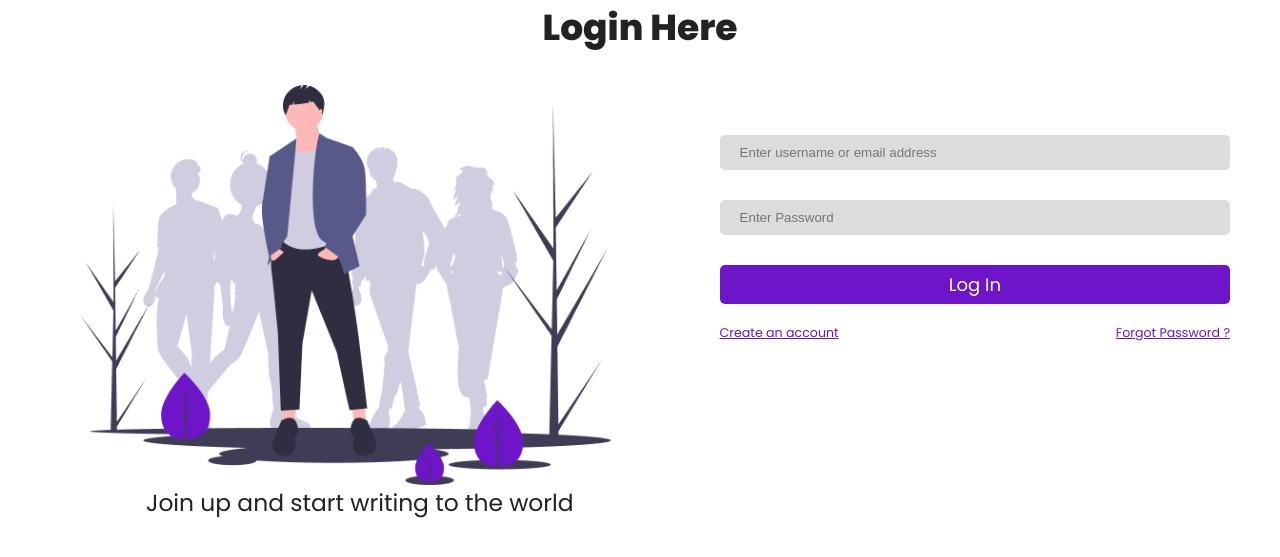
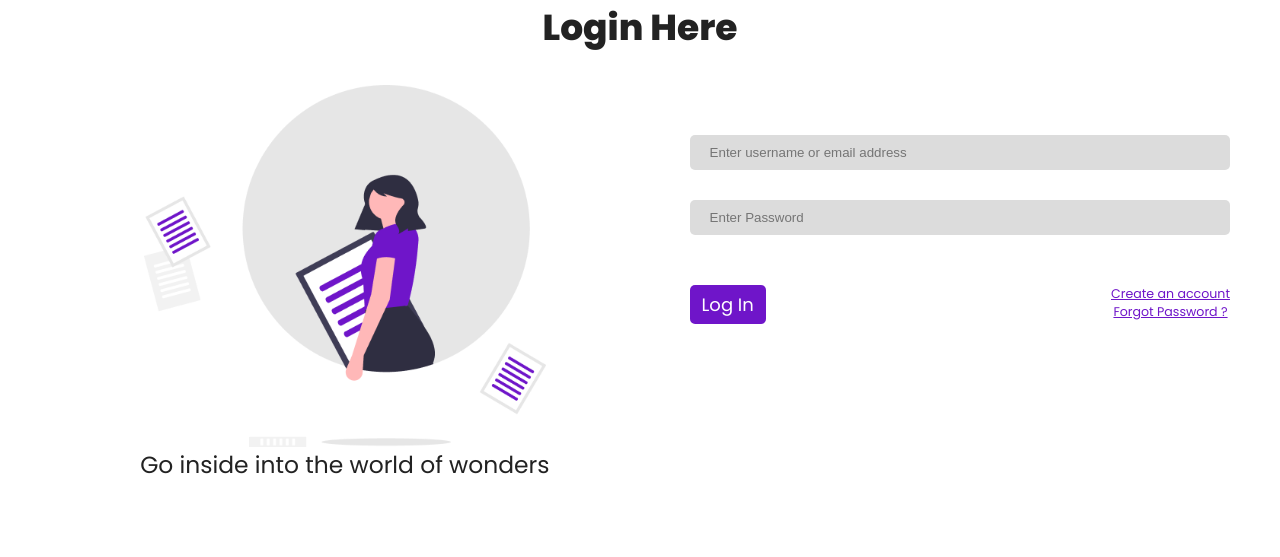
Before and after one commit to sivanandini029/artifact, a PHP site: page /login.html in a window 1280 px wide. Shown: the part 80-637 px from the top of the page. Run offline with PHP 8.4, Linux system fonts and the light colour scheme.

Commit message:
artifact

```diff
--- a/login.html
+++ b/login.html
@@ -29,23 +29,24 @@
             <div class="main-container">
                 <div class="image-container">
                     <div class="image">
-                        <img src="assets/undraw_stand_out_1oag 1.png">
+                        <img src="assets/undraw_my_documents_ym8x 1.png">
                     </div>
-                    <div class="image-description">Join up and start writing to the world</div>
+                    <div class="image-description">Go inside into the world of wonders</div>
                 </div>
                 <div class="form">
                     <form name="myForm">
                         <input type="text" name="name" placeholder="Enter username or email address">
                         <input type="password" name="password" placeholder="Enter Password">
                      </form>
+                    <div class="log-in">
                         <div class="register-container">
                             <a href="#" class="button register">Log In</a>
                         </div>
                         <div class="login-footer">
                             <a href="#" class="primary-link">Create an account</a>
                             <a href="#" class="primary-link">Forgot Password ?</a>
-
                         </div>
                     </div>
                 </div>
             </div>
+        </div>
--- a/style/login.css
+++ b/style/login.css
@@ -1,3 +1,6 @@
+.main-container .image-container .image img {
+    width: 60%;
+}
 .form{
     padding-top: 50px;
 }
@@ -14,12 +17,16 @@
 }
 
 .main-container .form .register-container .button{
-    width: 100%;
     text-align: center;
 }
-.form .login-footer{
+.form .log-in{
     display: flex;
     justify-content: space-between;
     padding-top: 20px;
-    font-size: 0.7rem;
 }
+.form .log-in .login-footer {
+    display: flex;
+    flex-direction: column;
+    align-items: center;
+    font-size: 0.7em;
+}
```
Also changed, not shown: assets/undraw_my_documents_ym8x 1.png (added). Lines whose indentation alone changed are shown as unchanged.
